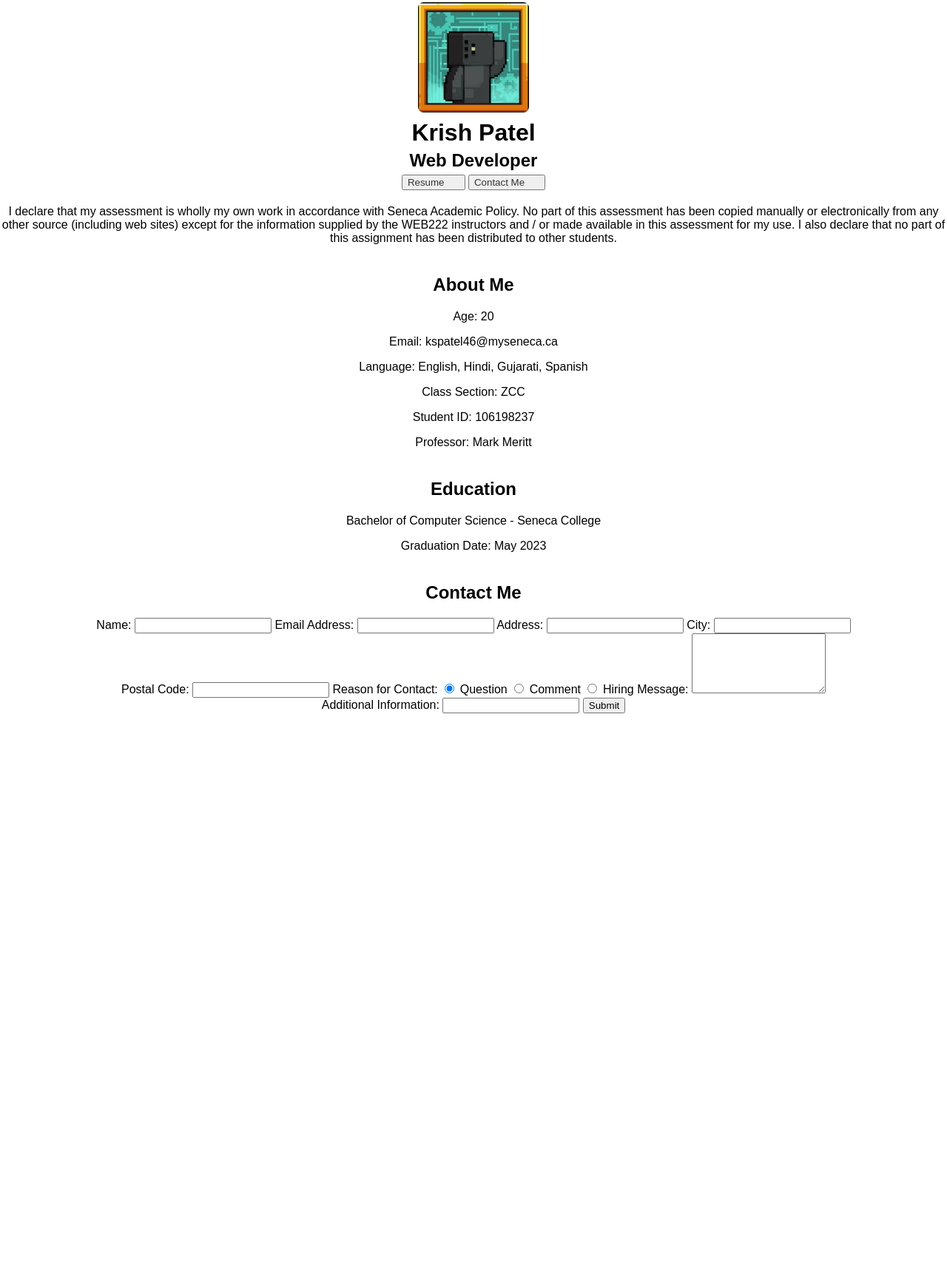
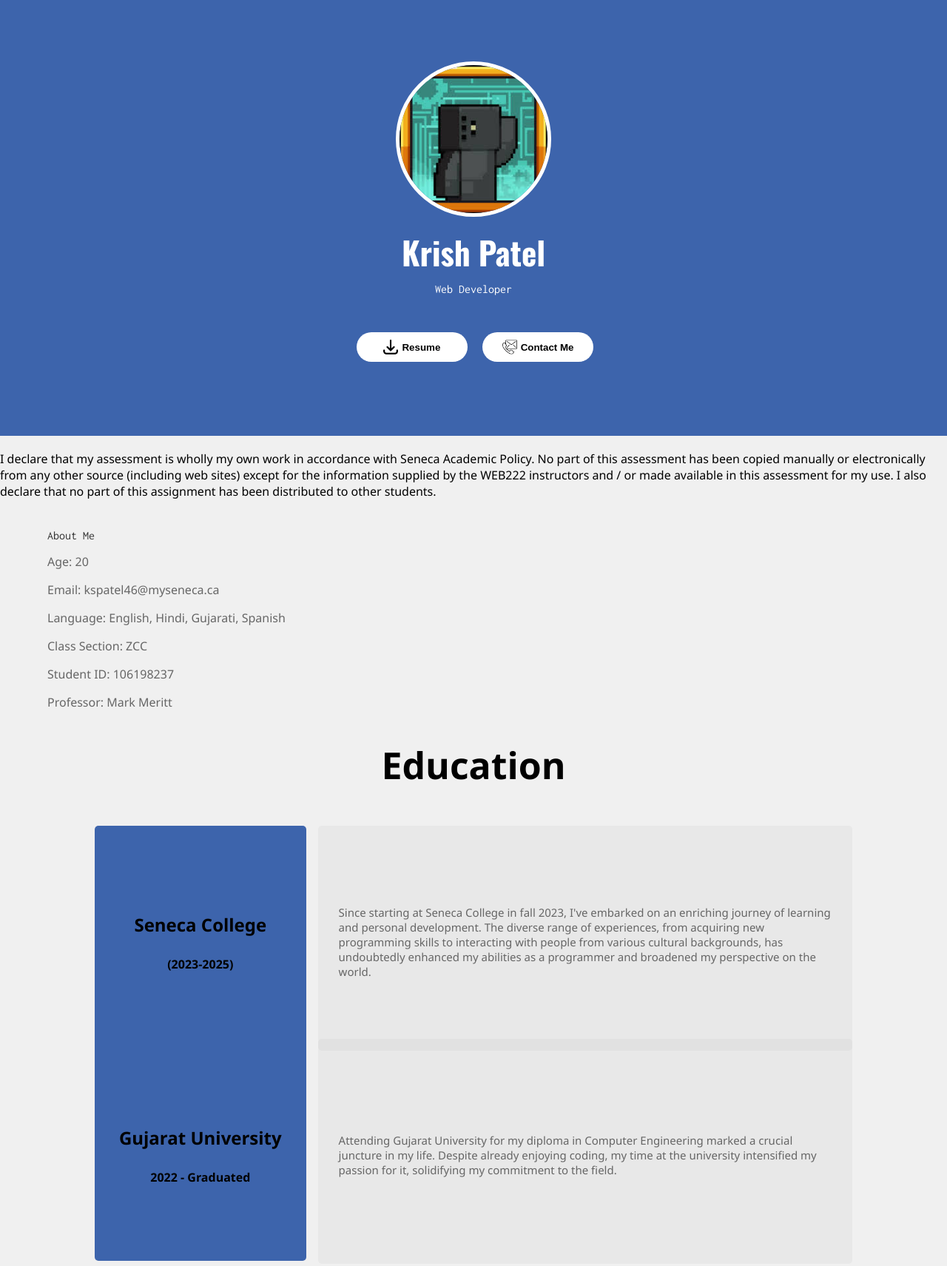
Before and after one commit to krishxps/web222-final, a plain HTML site: page index.html in a window 1280 px wide. Shown: the part 17-1728 px from the top of the page at 74% size. Before the commit the page ends 1021 px from the top, so only its background shows below. Drawn offline with nearby package versions, Linux system fonts and the light colour scheme; a script that the page names is missing.

Commit message:
3hr work

```diff
--- a/index.html
+++ b/index.html
@@ -12,17 +12,23 @@
 
     <header>
         <div class="container">
-            <img src="./assets/pfp.jpeg" alt="Profile Picture">
+            <img class="pfp" src="./assets/pfp.jpeg" alt="Profile Picture">
             <h1>Krish Patel</h1>
             <h2>Web Developer</h2>
             <nav>
                 <ul>
-                    <button>
-                        <li><a href="resume.pdf" download>Resume</a></li>
-                    </button>
-                    <button>
-                        <li><a href="#contact">Contact Me</a></li>
-                    </button>
+                    <li>
+                        <button class="resume">
+                            <img src="./assets/downloads.png" alt="download icon">
+                            <a class="black" href="resume.pdf" download>Resume</a>
+                        </button>
+                    </li>
+                    <li>
+                        <button>
+                            <img src="./assets/contact.png" alt="Contact img">
+                            <a class="black" href="#contact">Contact Me</a>
+                        </button>
+                    </li>
                 </ul>
             </nav>
         </div>
@@ -48,11 +54,30 @@
             </div>
         </section>
 
-        <section id="education">
-            <div class="container">
-                <h2>Education</h2>
-                <p>Bachelor of Computer Science - Seneca College</p>
-                <p>Graduation Date: May 2023</p>
+        <section id="Education">
+            <div class="Education_cont">
+                <h1 data-aos="fade-up" data-aos-delay="150" data-aos-duration="1500">Education</h1>
+                <div class="edu_cont" data-aos="fade-up" data-aos-delay="150" data-aos-duration="1500">
+                    <div class="edu_name teensopx">
+                        <h2 class="edu_h2">Seneca College </h2>
+                        <p class="edu_h2">(2023-2025)</p>
+                    </div>
+                    <div class="edu_desc teensopx">
+                        <p>
+                            Since starting at Seneca College in fall 2023, I've embarked on an enriching journey of learning and personal development. The diverse range of experiences, from acquiring new programming skills to interacting with people from various cultural backgrounds, has undoubtedly enhanced my abilities as a programmer and broadened my perspective on the world.</p>
+                    </div>
+                </div>
+                <div class="edu_cont" data-aos="fade-up" data-aos-delay="150" data-aos-duration="1500">
+                    <div class="edu_name teensopx">
+
+                        <h2 class="edu_h2">Gujarat University</h2>
+                        <p class="edu_h2">2022 - Graduated</p>
+                    </div>
+                    <div class="edu_desc teensopx">
+                        <p>
+                            Attending Gujarat University for my diploma in Computer Engineering marked a crucial juncture in my life. Despite already enjoying coding, my time at the university intensified my passion for it, solidifying my commitment to the field. </p>
+                    </div>
+                </div>
             </div>
         </section>
 
--- a/style.css
+++ b/style.css
@@ -1,51 +1,283 @@
+@import url("https://fonts.googleapis.com/css2?family=Inconsolata:wght@200..900&family=Oswald:wght@200..700&display=swap");
+
+/* Reset default margin and padding */
 body {
-    font-family: Arial, sans-serif;
+  font-family: "Segoe UI", Tahoma, Geneva, Verdana, sans-serif;
   margin: 0;
   padding: 0;
+  background-color: #f0f0f0;
+}
+header {
+  text-align: center;
+}
+.teensopx{
+    height: 300px;
+}
+button {
+  background-color: white;
+  border: none;
+  color: black; /* Set default text color to black */
+  padding: 10px 20px;
+  text-align: center;
+  text-decoration: none;
+  display: inline-block;
+  cursor: pointer;
+  border-radius: 25px;
+  height: 40px;
+  width: 150px;
+  display: flex;
+  align-items: center;
+  justify-content: center;
+  margin: 0 10px;
+  transition: background-color 0.3s, color 0.3s; /* Add smooth transition */
 }
 
+button img {
+  width: 20px;
+  margin-right: 5px;
+}
+
+button:hover {
+  background-color: #e8e8c6;
+  color: white; /* Change text color on hover */
+}
+
+.black {
+  color: black;
+}
+
+/* Container to center content */
 .container {
-    width: 95%;
-    max-width: 1024px;
+  width: 90%;
+  max-width: 1200px;
   margin: 0 auto;
 }
 
+.container h1 {
+  font-family: "Oswald", sans-serif;
+  font-weight: bold;
+  font-size: 2.7em;
+}
+.container h2 {
+  font-family: "Inconsolata", monospace;
+  font-weight: normal;
+  font-size: 1em;
+}
+/* Styles for header */
 header {
   text-align: center;
-    padding: 20px 0;
+  padding: 100px 0; /* Increase padding for larger header */
+  background-color: #3d64ac;
+  color: #fff;
 }
 
-header img {
-    width: 150px;
-    border-radius: 5%;
+.pfp {
+  width: 200px;
+  height: 200px;
+  border-radius: 50%;
+  border: 5px solid #fff;
 }
 
-header h1, header h2 {
-    margin: 5px 0;
+header h1,
+header h2 {
+  margin: 10px 0; /* Increase margin for header text */
+  font-size: 36px; /* Increase font size for header text */
 }
 
+/* Styles for navigation */
 nav ul {
   list-style-type: none;
   margin: 0;
   padding: 0;
+  text-align: center;
 }
 
 nav ul li {
-    display: inline;
-    margin-right: 20px;
+  display: inline-block;
+  margin-top: 40px;
+  margin-right: -4px;
 }
 
 nav ul li a {
   text-decoration: none;
-    color: #333;
+  color: #fff;
+  font-weight: bold;
 }
 
+/* Main section styles */
 main {
-    text-align: center;
+  padding: 20px 0;
 }
 
 section {
   margin-bottom: 40px;
 }
 
-/* Additional styles for other sections can be added here */
+section h2 {
+  color: #333;
+  font-size: 24px;
+  margin-bottom: 10px;
+}
+
+section p {
+  color: #666;
+  font-size: 16px;
+  margin-bottom: 5px;
+}
+
+/* Form styles */
+form {
+  background-color: #fff;
+  padding: 20px;
+  border-radius: 5px;
+  box-shadow: 0 0 10px rgba(0, 0, 0, 0.1);
+}
+
+form label {
+  display: block;
+  margin-bottom: 5px;
+}
+
+form input[type="text"],
+form input[type="email"],
+form input[type="number"],
+form textarea {
+  width: 100%;
+  padding: 10px;
+  margin-bottom: 10px;
+  border: 1px solid #ccc;
+  border-radius: 5px;
+  box-sizing: border-box;
+}
+
+form input[type="submit"] {
+  background-color: #333;
+  color: #fff;
+  border: none;
+  padding: 10px 20px;
+  border-radius: 5px;
+  cursor: pointer;
+}
+
+form input[type="submit"]:hover {
+  background-color: #ffc107;
+  color: #333;
+}
+
+.edu_h2{
+    color: black;
+}
+.Education_cont {
+  width: 80%;
+  margin: auto;
+  height: 90vh;
+}
+
+#Education h1 {
+  margin: 2rem;
+  color: black;
+  text-align: center;
+  font-weight: bold;
+  font-size: 50px;
+  margin: auto;
+}
+
+.edu_cont {
+  display: flex;
+  flex-direction: row;
+  width: 100%;
+  margin-top: 3rem;
+  height: 30vh;
+}
+.edu_name {
+  color: black;
+  font-weight: bold;
+  width: 30%;
+  display: flex;
+  flex-direction: column;
+  justify-content: center;
+  align-items: center;
+  background-color: #3d64ac;
+  border-radius: 5px;
+}
+.edu_name h1 {
+  color: black;
+}
+.edu-name p {
+  font-size: medium;
+}
+
+.edu_desc {
+    height: 248px;
+  color: rgb(205, 200, 200);
+  margin-left: 1rem;
+  padding: 28px;
+  background-color: #c2bfbf2d;
+  border-radius: 5px;
+  width: 70%;
+  display: flex;
+  justify-content: center;
+  align-items: center;
+}
+.edu_desc p {
+  font-size: 15px;
+}
+
+/* Responsive styles */
+/* Responsive styles */
+@media screen and (max-width: 768px) {
+  /* Adjust header padding */
+  header {
+    padding: 50px 0;
+  }
+
+  /* Decrease profile picture size */
+  .pfp {
+    width: 150px;
+    height: 150px;
+  }
+
+  /* Decrease font sizes for header */
+  header h1,
+  header h2 {
+    font-size: 24px;
+  }
+
+  /* Decrease font size for navigation */
+  nav ul li a {
+    font-size: 14px;
+  }
+
+  /* Adjust margin between navigation items */
+  nav ul li {
+    margin-right: 5px;
+  }
+
+  /* Decrease font size for section headings */
+  section h2 {
+    font-size: 20px;
+  }
+
+  /* Decrease font size for section paragraphs */
+  section p {
+    font-size: 14px;
+  }
+
+  /* Adjust padding for form */
+  form {
+    padding: 10px;
+  }
+
+  /* Adjust padding for form inputs */
+  form input[type="text"],
+  form input[type="email"],
+  form input[type="number"],
+  form textarea {
+    padding: 8px;
+  }
+
+  /* Adjust padding for form submit button */
+  form input[type="submit"] {
+    padding: 8px 16px;
+  }
+}
```
Also changed, not shown: assets/contact.png (added), assets/downloads.png (added). Lines whose indentation alone changed are shown as unchanged.
